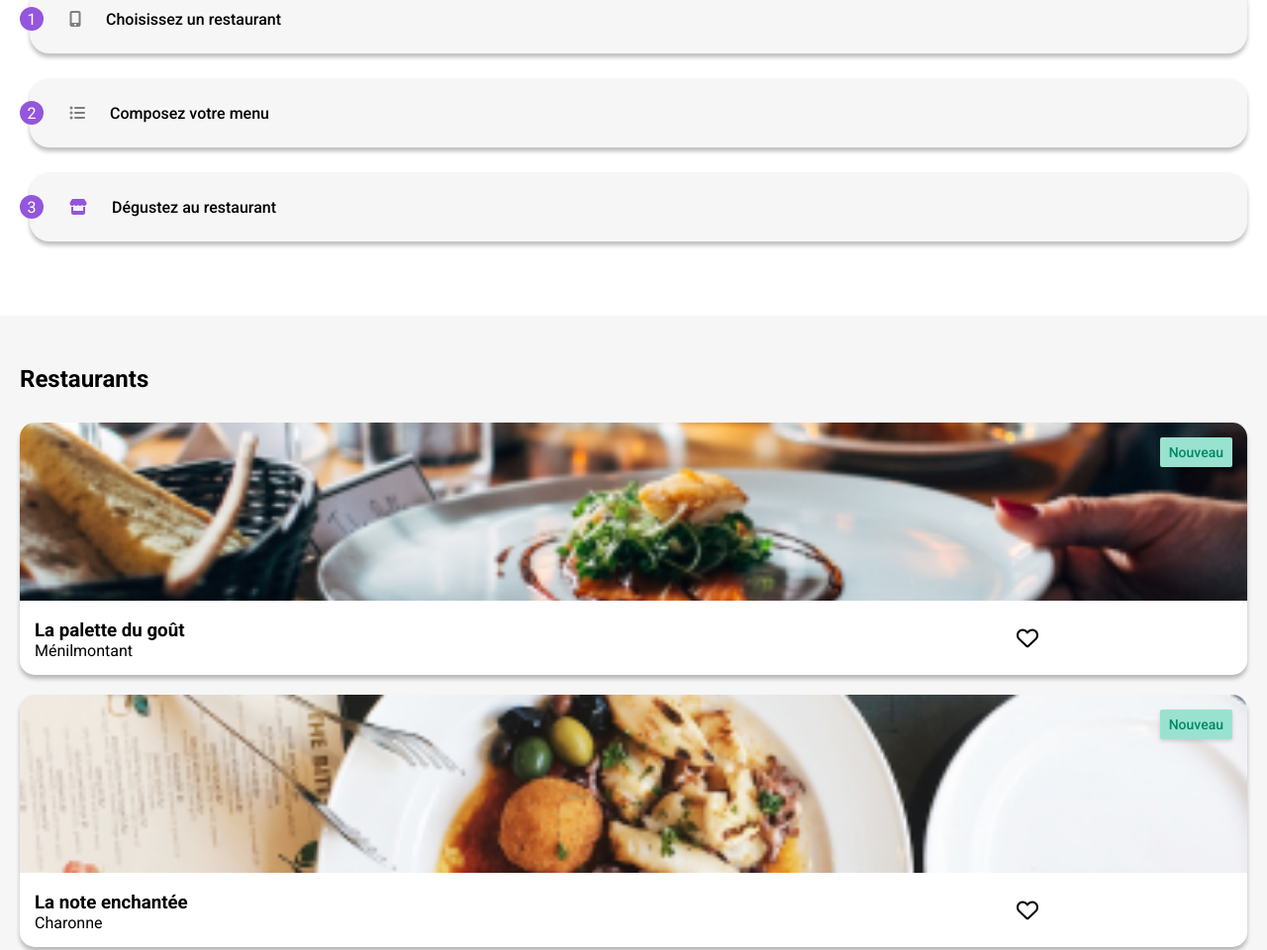
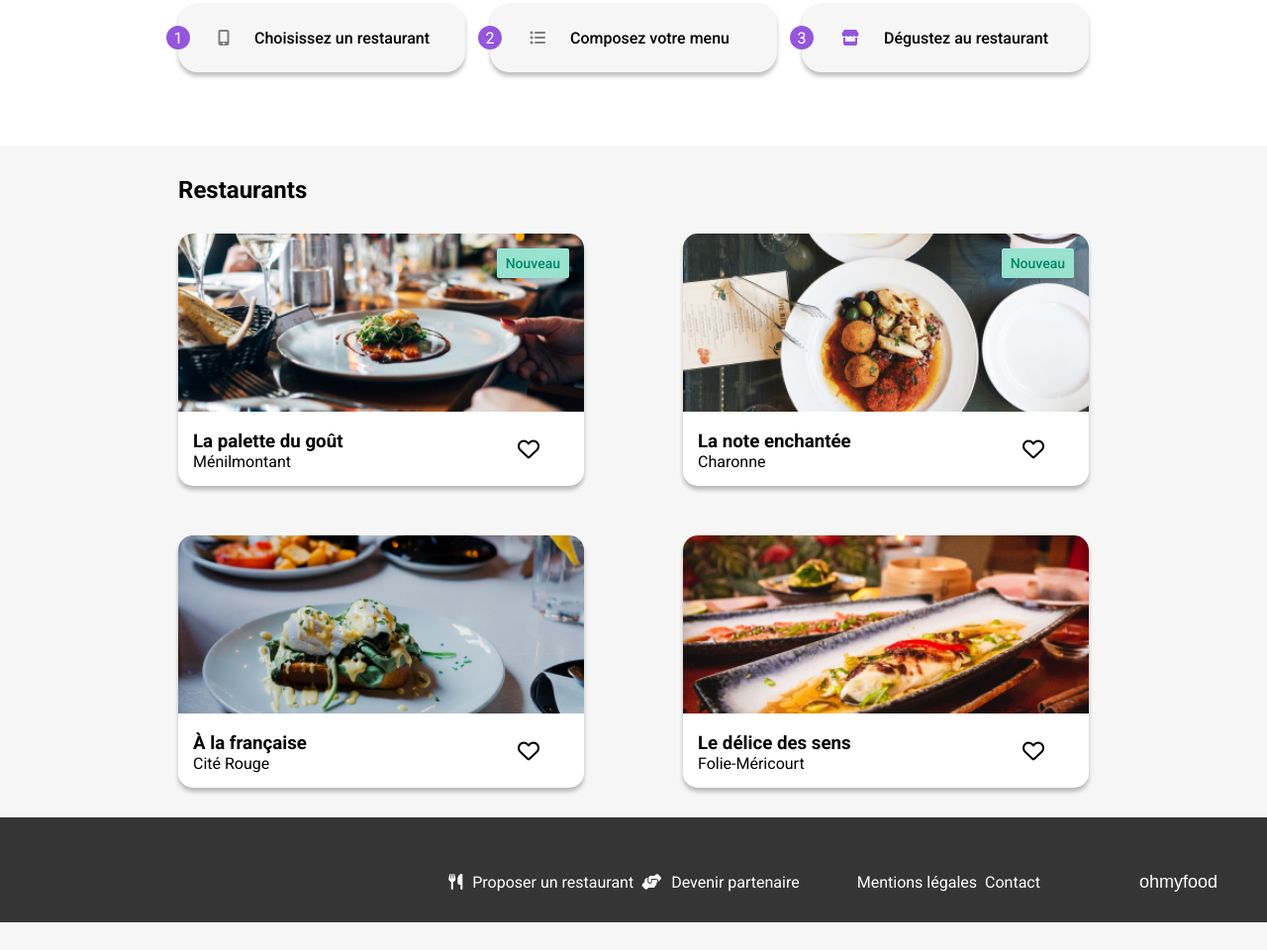
Before and after one commit to thevenardjulien/OC_JT_ohmyfood, a website: page index.html in a window 1280 px wide. Shown: the part 475-1435 px from the top of the page at 99% size. After the commit the page ends 1407 px from the top, so only its background shows below. Drawn offline with Linux system fonts and the light colour scheme; a web font is replaced by a local one.

Commit message:
Responsivité de la page d'accueil

```diff
--- a/index.html
+++ b/index.html
@@ -16,19 +16,19 @@
     <title>ohmyfood</title>
   </head>
   <body>
-    <div class="loader"></div>
+    <!-- <div class="loader"></div> -->
     <div class="main-container">
       <header>
         <div class="header-container">
           <i class="header-container__icon fa-solid fa-arrow-left"></i>
-          <p class="header-container__title">ohmyfood</p>
+          <a href="#"><p class="header-container__title">ohmyfood</p></a>
         </div>
       </header>
 
-      <section class="location">
+      <div class="location">
         <i class="fa-solid fa-location-dot location__icon"></i>
         <p class="location__text">Paris, Belleville</p>
-      </section>
+      </div>
 
       <section class="explore">
         <h1 class="explore__title">Réservez le menu qui vous convient</h1>
@@ -40,16 +40,20 @@
 
       <section class="functioning">
         <h2 class="functioning__title">Fonctionnement</h2>
+
+        <div class="functioning__container">
           <a href="#" class="functioning__block">
             <span class="functioning__index">1</span>
             <i class="functioning__icon fa-solid fa-mobile-screen-button"></i>
             <p class="functioning__text">Choisissez un restaurant</p>
           </a>
+
           <a href="#" class="functioning__block">
             <span class="functioning__index">2</span>
             <i class="functioning__icon fa-solid fa-list-ul"></i>
             <p class="functioning__text">Composez votre menu</p>
           </a>
+
           <a href="#" class="functioning__block">
             <span class="functioning__index">3</span>
             <i
@@ -57,11 +61,12 @@
             ></i>
             <p class="functioning__text">Dégustez au restaurant</p>
           </a>
+        </div>
       </section>
 
       <section class="restaurant">
         <h2 class="restaurant__title">Restaurants</h2>
-        <div class="restaurant-cards">
+        <div class="restaurant__cards">
           <a href="#" class="restaurant-card">
             <div>
               <span class="restaurant-card__label">Nouveau</span>
@@ -156,7 +161,7 @@
 
       <footer>
         <div class="footer-container">
-          <p class="footer-container__title">ohmyfood</p>
+          <a href="#"><p class="footer-container__title">ohmyfood</p></a>
           <ul class="footer-container__list">
             <li>
               <a class="footer-container__link" href="#"
@@ -165,8 +170,12 @@
               >
             </li>
             <li>
-              <a class="footer-container__link" href="#"
-                ><i class="footer-container__icon fa-solid fa-handshake-angle"></i
+              <a
+                class="footer-container__link footer-container__spacing"
+                href="#"
+                ><i
+                  class="footer-container__icon fa-solid fa-handshake-angle"
+                ></i
                 >Devenir partenaire</a
               >
             </li>
--- a/sass/style.scss
+++ b/sass/style.scss
@@ -7,6 +7,13 @@ body {
   margin: 0;
   font-family: $secondary-font;
   background-color: #f6f6f6;
+}
+
+.main-container {
+  width: 100%;
+  max-width: 1440px;
+  box-sizing: border-box;
+  margin: 0 auto;
 }
 
 .header-container {
@@ -65,7 +72,11 @@ body {
     margin-bottom: 30px;
     align-self: flex-start;
   }
+  &__container {
+    width: 100%;
+  }
   &__block {
+    position: relative;
     height: 70px;
     width: 100%;
     border-radius: 20px;
@@ -83,7 +94,7 @@ body {
     border-radius: 50%;
     @include flex;
     position: absolute;
-    left: 20px;
+    left: -12px;
   }
   &__icon {
     color: #7e7e7e;
@@ -100,6 +111,10 @@ body {
 
 .restaurant {
   padding: 50px 20px;
+  &__cards {
+    display: grid;
+    gap: 20px;
+  }
   &__title {
     margin-bottom: 30px;
   }
@@ -115,6 +130,7 @@ footer {
   &__title {
     @include ohmyfood-font(1.125rem);
     margin-bottom: 20px;
+    color:white;
   }
   &__list {
     @include flex(column, $align-items: flex-start);
@@ -127,3 +143,67 @@ footer {
     margin-right: 10px;
   }
 }
+
+/* Medias */
+
+@media (min-width: 768px) {
+  .functioning {
+    padding: 25px 80px;
+  }
+  .explore__title {
+    font-size: 2rem;
+  }
+  .restaurant {
+    padding: 25px 80px;
+  }
+  .functioning__container {
+    display: flex;
+    gap: 25px;
+  }
+  .restaurant__cards {
+    grid-template-columns: repeat(2, 1fr);
+    row-gap: 50px;
+    column-gap: 100px;
+  }
+  .footer-container {
+    padding-top: 55px;
+    padding-bottom: 30px;
+    padding-right: 50px;
+    display: flex;
+    flex-direction: row-reverse;
+    align-items: center;
+    gap: 20px;
+    &__title {
+      margin: 0;
+    }
+    &__spacing {
+            //remplacer + tard par un nth-child(2)
+            padding-right: 25px;
+    }
+  }
+
+  .footer-container__list {
+    flex-direction: row;
+  }
+}
+
+@media (min-width: 1024px) {
+  .explore__title {
+    font-size: 2.5rem;
+  }
+  .functioning {
+    padding: 50px 180px;
+  }
+  .restaurant {
+    padding: 30px 180px;
+  }
+  .footer-container {
+    gap: 100px;
+  }
+  .footer-container {
+    &__spacing {
+      //remplacer + tard par un nth-child(2)
+      padding-right: 50px;
+    }
+  }
+}
```
Also changed, not shown: assets/css/style.css, 1 other file. Lines whose indentation alone changed are shown as unchanged.
